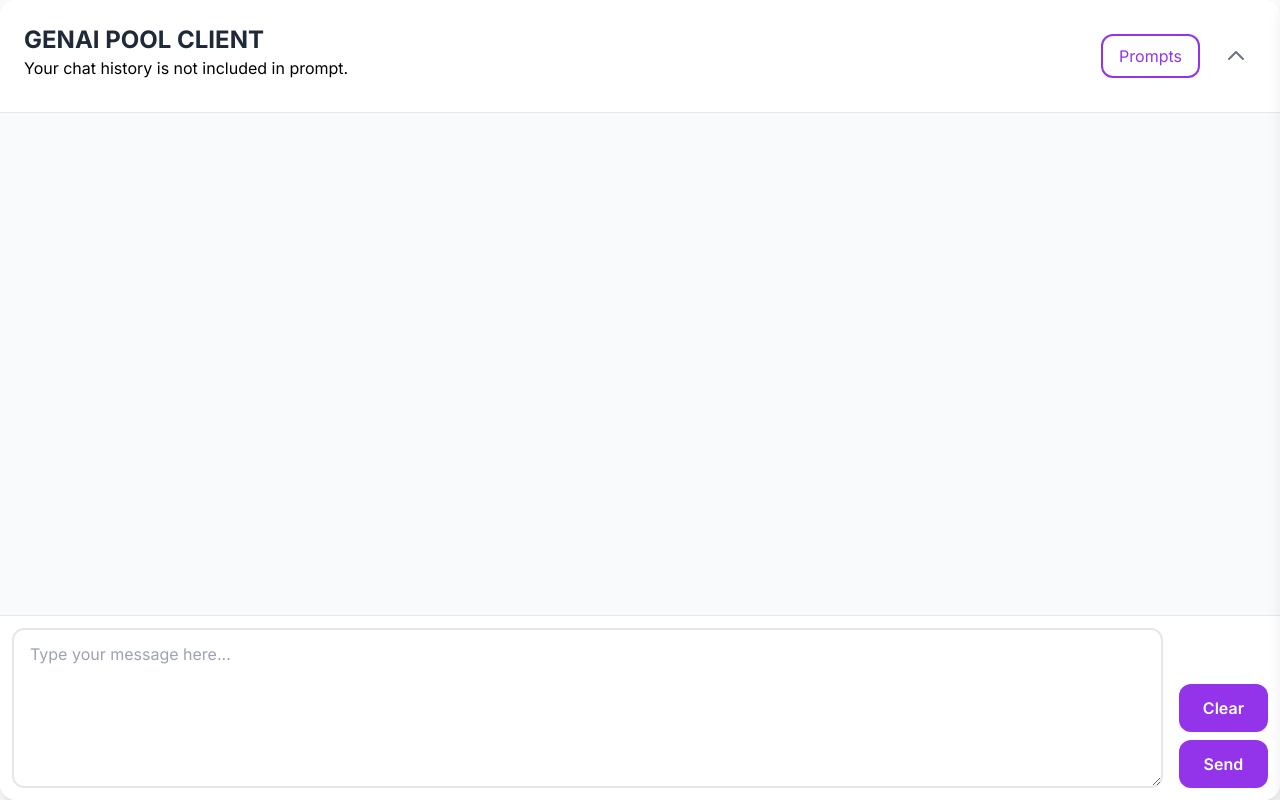
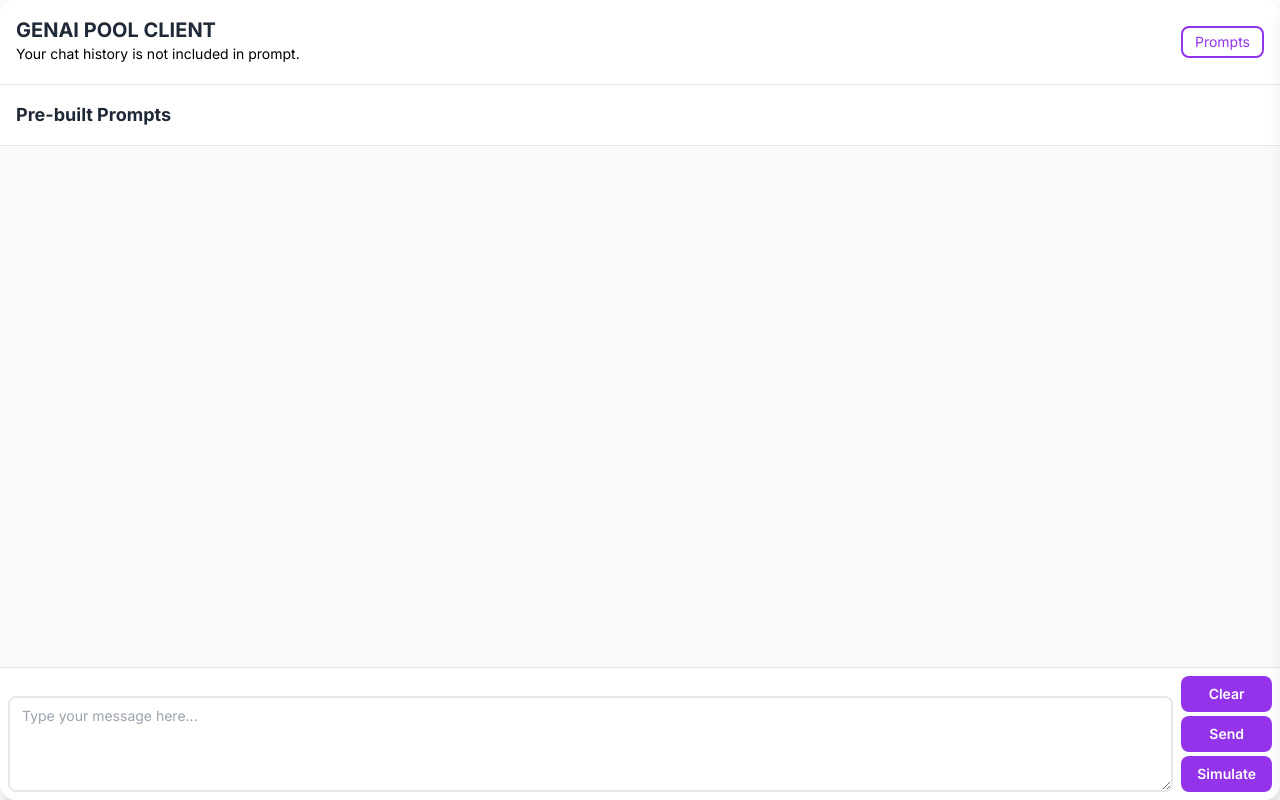
Before and after one commit to samet404/GenAI-Pool, a Flask app: template templates/index.html in a window 1280 px wide. Run offline with Flask 3, Linux system fonts and the light colour scheme; the template is opened without the code that fills it, so the values that code supplies are empty; some libraries are stand-ins or nearby versions.

Commit message:
fix: Nested event handlers caused wrong socket.io design implementation
feat: Improvements over rate limit handling, logging

```diff
--- a/Logger.py
+++ b/Logger.py
@@ -3,6 +3,8 @@ import logging
 from logging.handlers import RotatingFileHandler
 import os
 import glob
+
+from configuration import conf
 
 # Get the project directory (one level up from the current file)
 project_directory = os.path.dirname(os.path.abspath(__file__))
@@ -52,7 +54,7 @@ console_handler.setFormatter(colorlog.ColoredFormatter(
 logger = logging.getLogger()
 logger.addHandler(console_handler)
 logger.addHandler(file_handler)
-logger.setLevel(logging.INFO)
+logger.setLevel(conf.log_level)
 
 logger.propagate = False
 
--- a/conf.example.json
+++ b/conf.example.json
@@ -11,8 +11,9 @@
       "gemini-1.5-pro",
       "gemma-3-27b-it"
     ],
-    "lazy_load": true
+    "lazy_load": false
   },
+  "log_level": 0,
   "port": 5500,
   "allow_clients": false,
   "cors_origins": "*",
--- a/configuration.py
+++ b/configuration.py
@@ -1,6 +1,4 @@
-import json
 import os
-from typing import Set
 from pydantic import BaseModel
 from constants import GoogleModel
 
@@ -23,6 +21,8 @@ class Configuration(BaseModel):
     redis_port: int
     redis_pass: str
     port: int
+    # 0 = NOTSET, 10 = DEBUG, 20 = INFO, 30 = WARNING, 40 = ERROR, 50 = CRITICAL
+    log_level: int
 
 current_dir = os.path.dirname(os.path.abspath(__file__))
 config_path = os.path.join(current_dir, 'conf.json')
--- a/main.py
+++ b/main.py
@@ -1,11 +1,9 @@
-from typing import Literal, Set
 from flask import Flask, render_template, request
-from pydantic import BaseModel
 from Logger import logger
 from configuration import conf
 from Pool import Pool
-from sio_events.on_connect import sio_on_connect
-from flask_socketio import SocketIO, join_room
+from sio_events.socketio_routes import socketio_routes
+from flask_socketio import SocketIO
 from flask_cors import CORS
 
 def create_app():
@@ -17,7 +15,6 @@ def create_app():
         async_mode='eventlet',
         logger=True,
         engineio_logger=True,
-        manage_session=False,
     )
     pool = Pool(conf.pool_config)
     CORS(app, resources={r"/*": {"origins": conf.cors_origins}})
@@ -29,7 +26,7 @@ def create_app():
         else:
             return 404
 
-    sio_on_connect(socketio, pool)
+    socketio_routes(socketio, pool)
     logger.info('App created successfully.')
 
     return app, socketio
@@ -37,11 +34,10 @@ def create_app():
 app, socketio = create_app()
 
 if __name__ == '__main__':
-    logger.info('Starting Flask server at http://localhost:' + str(conf.port))
+    logger.info('Starting Flask server at http://127.0.0.1:' + str(conf.port))
     socketio.run(
         app=app,
         host='0.0.0.0',  # Add this if you need external access
         port=conf.port,
-        debug=True,  # Set to False in production,
-
+        debug=True,
     )
--- a/templates/index.html
+++ b/templates/index.html
@@ -123,68 +123,78 @@
 >
     <!-- Header -->
     <!-- Update the header div -->
-    <div id="header" class="p-6 border-b border-gray-200 bg-white flex items-center justify-between gap-4">
+    <!-- Header changes -->
+    <div id="header" class="p-4 border-b border-gray-200 bg-white flex items-center justify-between gap-2">
         <div>
-            <h1 class="text-2xl font-bold text-gray-800">GENAI POOL CLIENT</h1>
-            <p>Your chat history is not included in prompt.</p>
-            <div class="text-purple-600 text-sm pt-2" id="response-time"></div>
+            <h1 class="text-xl font-bold text-gray-800">GENAI POOL CLIENT</h1>
+            <p class="text-sm">Your chat history is not included in prompt.</p>
+            <div class="text-purple-600 text-xs pt-1" id="response-time"></div>
         </div>
-        <div class="flex items-center gap-4">
+        <div class="flex items-center gap-2">
             <button
                     onclick="togglePromptDrawer()"
-                    class="px-4 py-2 text-purple-600 border-2 border-purple-600 rounded-xl hover:bg-purple-50 transition-all"
+                    class="px-3 py-1 text-sm text-purple-600 border-2 border-purple-600 rounded-lg hover:bg-purple-50 transition-all"
             >
                 Prompts
-            </button>
-            <button
-                    onclick="toggleHeader()"
-                    class="p-2 text-gray-500 hover:text-gray-700"
-            >
-                <svg xmlns="http://www.w3.org/2000/svg" class="h-6 w-6" fill="none" viewBox="0 0 24 24"
-                     stroke="currentColor">
-                    <path stroke-linecap="round" stroke-linejoin="round" stroke-width="2" d="M5 15l7-7 7 7"/>
-                </svg>
             </button>
         </div>
     </div>
 
-    <!-- Rest of the previous content remains the same -->
-    <!-- Chat History -->
-    <div
-            id="chat-history"
-            class="flex flex-col grow h-full overflow-y-auto p-6 bg-gray-50 space-y-6"
-    ></div>
+    <!-- Prompt drawer changes -->
+    <div class="p-4 border-b border-gray-200">
+        <div class="flex justify-between items-center">
+            <h2 class="text-lg font-bold text-gray-800">Pre-built Prompts</h2>
+        </div>
+    </div>
 
-    <!-- Input Area -->
-    <div class="p-3 bg-white border-t border-gray-200">
-        <div class="w-full flex gap-4 items-end">
+    <!-- Chat messages -->
+    <div id="chat-history" class="flex flex-col grow h-full overflow-y-auto p-4 bg-gray-50 space-y-4"></div>
+
+    <!-- Input area -->
+    <div class="p-2 bg-white border-t border-gray-200">
+        <div class="w-full flex gap-2 items-end">
         <textarea
                 id="prompt"
-                  class="flex-1 px-4 py-3 w-full border-2 border-gray-200 rounded-xl min-h-[10rem] max-h-[150px] focus:outline-none focus:border-purple-600 focus:ring-2 focus:ring-purple-200 transition-all"
+                class="flex-1 px-3 py-2 w-full border-2 border-gray-200 rounded-lg min-h-[6rem] max-h-[100px] focus:outline-none focus:border-purple-600 focus:ring-1 focus:ring-purple-200 transition-all text-sm"
                 placeholder="Type your message here..."
                 rows="1"
         ></textarea>
-            <div class="flex flex-col gap-2">
+            <div class="flex flex-col gap-1">
                 <button
                         id="clear-btn"
                         onclick="onClear()"
-                        class="px-6 py-3 h-full bg-purple-600 text-white font-semibold rounded-xl hover:bg-purple-700 transform hover:-translate-y-0.5 active:translate-y-0.5 transition-all disabled:bg-gray-300 disabled:cursor-not-allowed disabled:transform-none"
+                        class="px-4 py-2 text-sm bg-purple-600 text-white font-semibold rounded-lg hover:bg-purple-700 transition-all disabled:bg-gray-300 disabled:cursor-not-allowed"
                 >
                     Clear
                 </button>
                 <button
                         id="send-btn"
                         onclick="sendPrompt()"
-                        class="px-6 py-3 h-full bg-purple-600 text-white font-semibold rounded-xl hover:bg-purple-700 transform hover:-translate-y-0.5 active:translate-y-0.5 transition-all disabled:bg-gray-300 disabled:cursor-not-allowed disabled:transform-none disabled:opacity-50"
+                        class="px-4 py-2 text-sm bg-purple-600 text-white font-semibold rounded-lg hover:bg-purple-700 transition-all disabled:bg-gray-300 disabled:cursor-not-allowed disabled:opacity-50"
                 >
                     Send
+                </button>
+                <button
+                        id="simulate-btn"
+                        onclick="simulateChat()"
+                        class="px-4 py-2 text-sm bg-purple-600 text-white font-semibold rounded-lg hover:bg-purple-700 transition-all disabled:bg-gray-300 disabled:cursor-not-allowed disabled:opacity-50"
+                >
+                    Simulate
                 </button>
             </div>
         </div>
     </div>
 </div>
+<script>
+    let allowSend = false;
 
-<script>
+    function simulateChat() {
+        setInterval(() => {
+           document.getElementById('prompt').value = "Your task is to fix the grammer in the given text.\nPlease don't add any extra text. Don't change meaning of text. Don't add your comments to response. Only fix the grammer.\nYour responses shouldn't start and end with quotes.\Text:";
+           sendPrompt();
+        }, 1000);
+    }
+
     function toggleHeader() {
       const header = document.getElementById('header');
       header.style.display = 'none';
@@ -200,6 +210,17 @@
         origin: '*',
       },
     });
+
+    socket.on('stream:error', (data) => {
+        console.error(data);
+        allowSend = true;
+    })
+
+    socket.on('connect', () => {
+       console.log('Connected to server');
+        allowSend = true;
+    });
+
     const chatHistory = document.getElementById('chat-history');
     let currentResponse = '';
     let conversationHistory = [];
@@ -212,6 +233,8 @@
     });
 
     socket.on('stream', (chunk) => {
+      allowSend = false;
+      console.log("chunk")
       const chunkJSON = JSON.parse(chunk);
       console.log(chunkJSON)
       currentResponse += chunkJSON.chunk;
@@ -219,8 +242,11 @@
       chatHistory.scrollTop = chatHistory.scrollHeight;
     });
 
-    socket.on('stream:success', () => {
+    socket.on('stream:success', (data) => {
+      console.log("stream success", data)
+
       setTimeout(() => {
+        allowSend = true;
         currentResponse = '';
         document.querySelector('button').disabled = false;
         document.getElementById('prompt').disabled = false;
@@ -269,6 +295,8 @@
     }
 
     function sendPrompt() {
+    if (!allowSend) return;
+    allowSend = false;
       const promptInput = document.getElementById('prompt');
       const prompt = promptInput.value.trim();
 
```
Also changed, not shown: Pool.py (+20 -4 lines), sio_events/on_connect.py (deleted, +0 -35 lines), sio_events/socketio_routes.py (added, +25 -0 lines), sio_events/stream.py (+30 -50 lines). Lines whose indentation alone changed are shown as unchanged.
